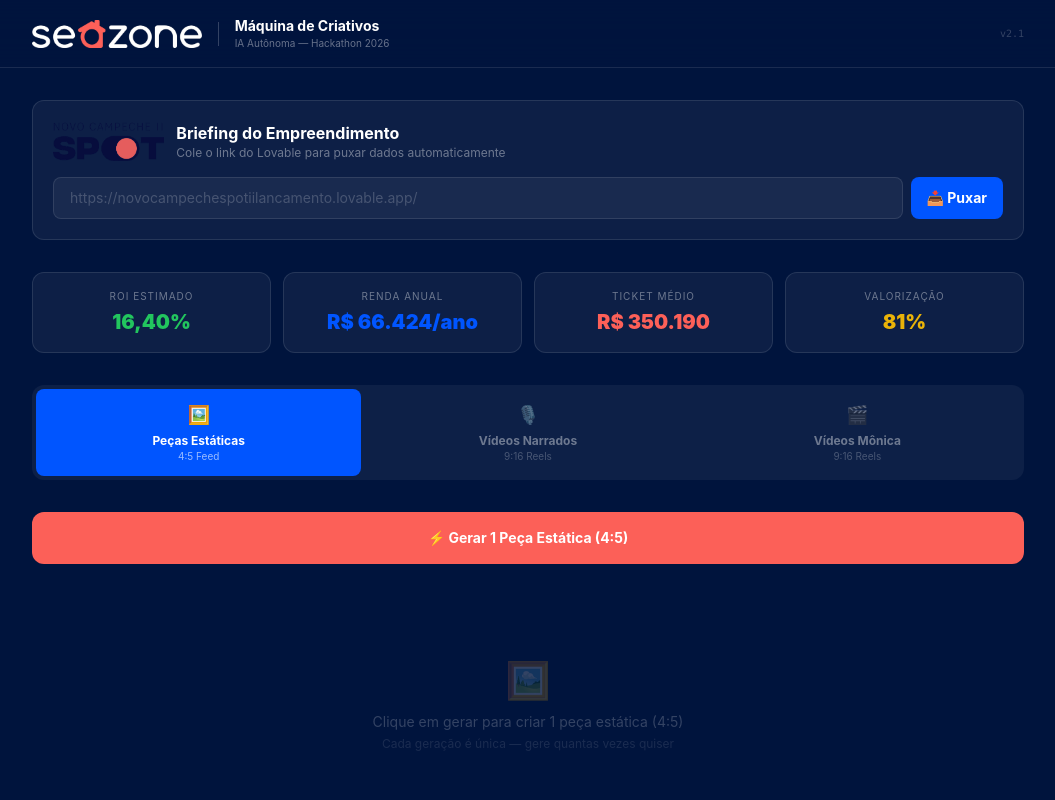
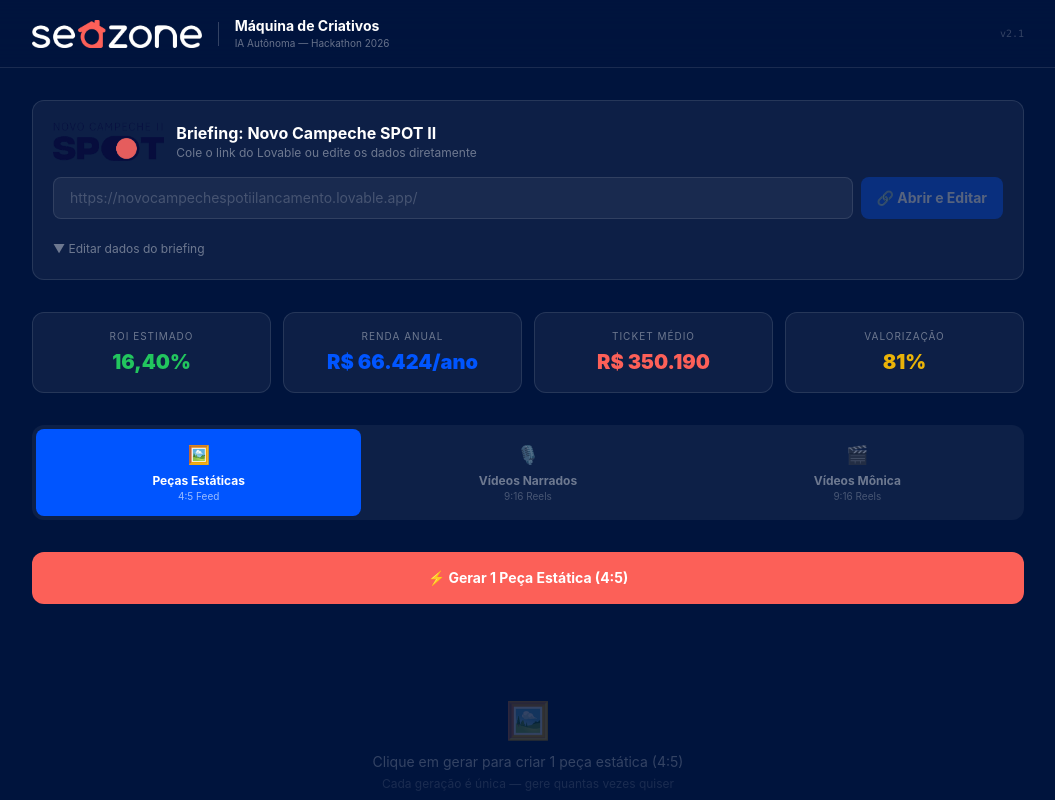
Before and after one commit to rodrigoguirado/maquina-criativos, a Next.js app: page / in a window 1280 px wide. Shown: the top 800 px of the page, without its empty margins (112-1167 px from the left). Built offline with nearby package versions, Linux system fonts and the light colour scheme.

Commit message:
v2.1 briefing editavel + fixes

```diff
--- a/app/page.tsx
+++ b/app/page.tsx
@@ -246,39 +246,24 @@ export default function Home() {
   const [tab, setTab] = useState<'static' | 'narrado' | 'monica'>('static')
   const [briefing, setBriefing] = useState(DEFAULT_BRIEFING)
   const [loading, setLoading] = useState(false)
-  const [fetchingBriefing, setFetchingBriefing] = useState(false)
   const [staticResult, setStaticResult] = useState<any>(null)
   const [narradoResult, setNarradoResult] = useState<any>(null)
   const [monicaResult, setMonicaResult] = useState<any>(null)
   const [error, setError] = useState<string | null>(null)
   const [briefingUrl, setBriefingUrl] = useState('')
-  const [briefingSource, setBriefingSource] = useState<string>('padrão')
+  const [briefingSource, setBriefingSource] = useState<string>('Novo Campeche SPOT II')
+  const [showBriefingEdit, setShowBriefingEdit] = useState(false)
 
-  // FIX #1: Fetch briefing from Lovable URL
-  const fetchBriefing = async () => {
-    if (!briefingUrl.trim()) return
-    setFetchingBriefing(true)
-    setError(null)
-    try {
-      const res = await fetch('/api/fetch-briefing', {
-        method: 'POST',
-        headers: { 'Content-Type': 'application/json' },
-        body: JSON.stringify({ url: briefingUrl.trim() }),
-      })
-      const data = await res.json()
-      if (data.error) throw new Error(data.error)
-      if (data.briefing) {
-        setBriefing({ ...DEFAULT_BRIEFING, ...data.briefing })
-        setBriefingSource(data.briefing.empreendimento || briefingUrl)
-        // Clear previous results
-        setStaticResult(null)
-        setNarradoResult(null)
-        setMonicaResult(null)
-      }
-    } catch (err: any) {
-      setError('Erro ao puxar briefing: ' + err.message)
+  // FIX #1: Open Lovable URL + editable briefing fields
+  const openBriefing = () => {
+    if (briefingUrl.trim()) {
+      window.open(briefingUrl.trim(), '_blank')
+      setShowBriefingEdit(true)
     }
-    setFetchingBriefing(false)
+  }
+
+  const updateBriefingField = (field: string, value: string) => {
+    setBriefing((prev: any) => ({ ...prev, [field]: value }))
   }
 
   // Generate creative
@@ -326,19 +311,16 @@ export default function Home() {
       </header>
 
       <main className="max-w-5xl mx-auto px-4 py-8 space-y-8">
-        {/* FIX #1: Briefing URL Input - now functional */}
+        {/* FIX #1: Briefing - editable + Lovable link */}
         <div className="bg-white/5 rounded-xl p-5 border border-white/10">
           <div className="flex items-center gap-3 mb-4">
             <img src="/logo-spot-azul.png" alt="SPOT" className="h-10" />
             <div>
-              <h2 className="text-white font-bold">Briefing do Empreendimento</h2>
-              <p className="text-white/40 text-xs">
-                Cole o link do Lovable para puxar dados automaticamente
-                {briefingSource !== 'padrão' && <span className="text-[#22c55e] ml-2">✓ {briefingSource}</span>}
-              </p>
+              <h2 className="text-white font-bold">Briefing: {briefingSource}</h2>
+              <p className="text-white/40 text-xs">Cole o link do Lovable ou edite os dados diretamente</p>
             </div>
           </div>
-          <div className="flex gap-2">
+          <div className="flex gap-2 mb-4">
             <input
               type="url"
               value={briefingUrl}
@@ -346,16 +328,43 @@ export default function Home() {
               placeholder="https://novocampechespotiilancamento.lovable.app/"
               className="flex-1 bg-white/5 border border-white/10 rounded-lg px-4 py-2.5 text-white text-sm placeholder:text-white/20 outline-none focus:border-[#0055FF]/50"
             />
-            <button
-              onClick={fetchBriefing}
-              disabled={fetchingBriefing || !briefingUrl.trim()}
-              className={`px-4 py-2.5 rounded-lg text-sm font-bold transition-colors whitespace-nowrap ${
-                fetchingBriefing ? 'bg-white/10 text-white/30' : 'bg-[#0055FF] hover:bg-[#0044CC] text-white'
-              }`}
-            >
-              {fetchingBriefing ? '⏳ Puxando...' : '📥 Puxar'}
+            <button onClick={openBriefing} disabled={!briefingUrl.trim()}
+              className="bg-[#0055FF] hover:bg-[#0044CC] text-white px-4 py-2.5 rounded-lg text-sm font-bold transition-colors whitespace-nowrap disabled:opacity-30">
+              🔗 Abrir e Editar
             </button>
           </div>
+          <button onClick={() => setShowBriefingEdit(!showBriefingEdit)}
+            className="text-white/40 text-xs hover:text-white/60 transition-colors">
+            {showBriefingEdit ? '▲ Fechar edição' : '▼ Editar dados do briefing'}
+          </button>
+          {showBriefingEdit && (
+            <div className="grid grid-cols-2 gap-3 mt-4">
+              {[
+                { key: 'empreendimento', label: 'Empreendimento' },
+                { key: 'localizacao', label: 'Localização' },
+                { key: 'ticket_medio', label: 'Ticket Médio' },
+                { key: 'menor_cota', label: 'Menor Cota' },
+                { key: 'roi', label: 'ROI' },
+                { key: 'renda_liquida_ano', label: 'Renda Líquida/Ano' },
+                { key: 'renda_liquida_mes', label: 'Renda Líquida/Mês' },
+                { key: 'valorizacao', label: 'Valorização' },
+                { key: 'cotas', label: 'Cotas' },
+              ].map((f) => (
+                <div key={f.key}>
+                  <label className="text-white/30 text-[10px] uppercase tracking-widest">{f.label}</label>
+                  <input
+                    type="text"
+                    value={(briefing as any)[f.key] || ''}
+                    onChange={(e) => {
+                      updateBriefingField(f.key, e.target.value)
+                      if (f.key === 'empreendimento') setBriefingSource(e.target.value)
+                    }}
+                    className="w-full bg-white/5 border border-white/10 rounded-lg px-3 py-2 text-white text-sm outline-none focus:border-[#0055FF]/50"
+                  />
+                </div>
+              ))}
+            </div>
+          )}
         </div>
 
         {/* Briefing Cards */}
```
